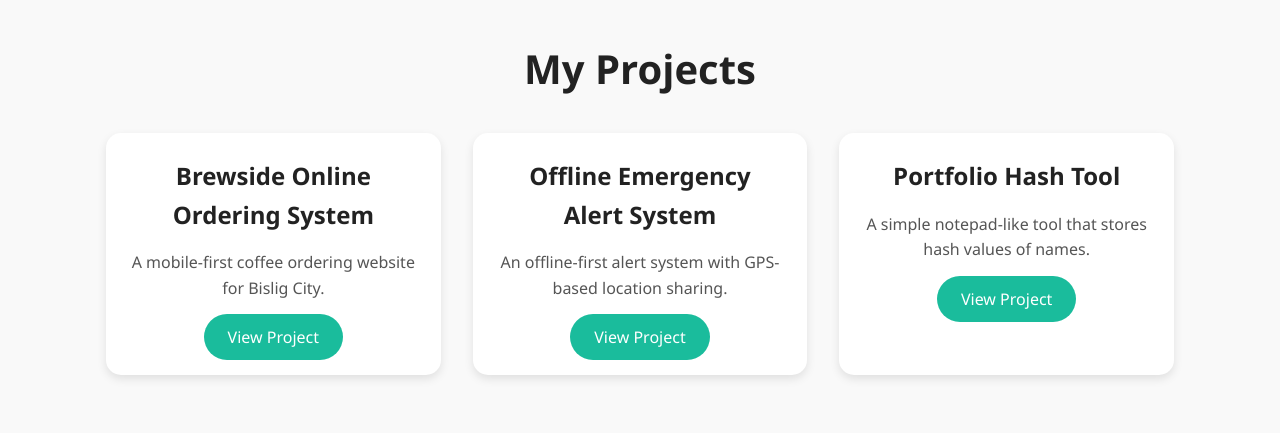
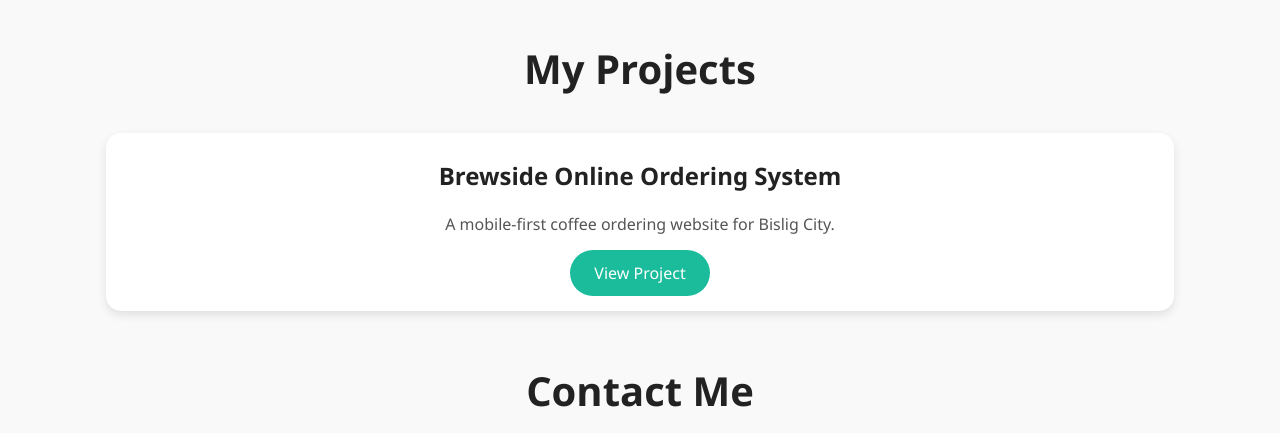
Before and after one commit to johnlloydalberio04-dotcom/Alberio, a plain HTML site: page index.html in a window 1280 px wide. Shown: the part 1560-1993 px from the top of the page. Drawn offline with Linux system fonts and the light colour scheme; no server answers.

Commit message:
Update index.html

```diff
--- a/index.html
+++ b/index.html
@@ -69,22 +69,6 @@
                         View Project
                     </a>
                 </div>
-
-                <div class="project">
-                    <h3>Offline Emergency Alert System</h3>
-                    <p>An offline-first alert system with GPS-based location sharing.</p>
-                    <a href="https://yourusername.github.io/alert-system" target="_blank" class="btn">
-                        View Project
-                    </a>
-                </div>
-
-                <div class="project">
-                    <h3>Portfolio Hash Tool</h3>
-                    <p>A simple notepad-like tool that stores hash values of names.</p>
-                    <a href="https://github.com/yourusername/hash-tool" target="_blank" class="btn">
-                        View Project
-                    </a>
-                </div>
             </div>
         </div>
     </section>
```
